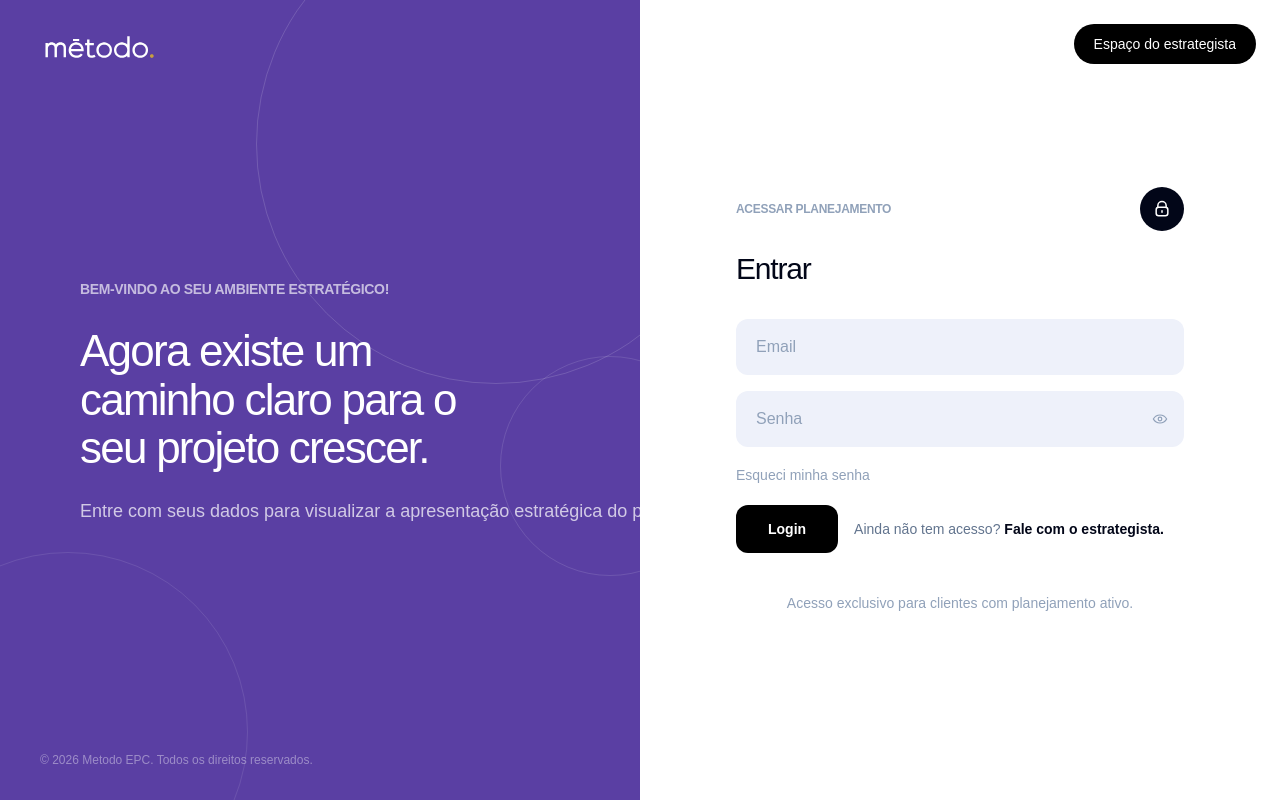
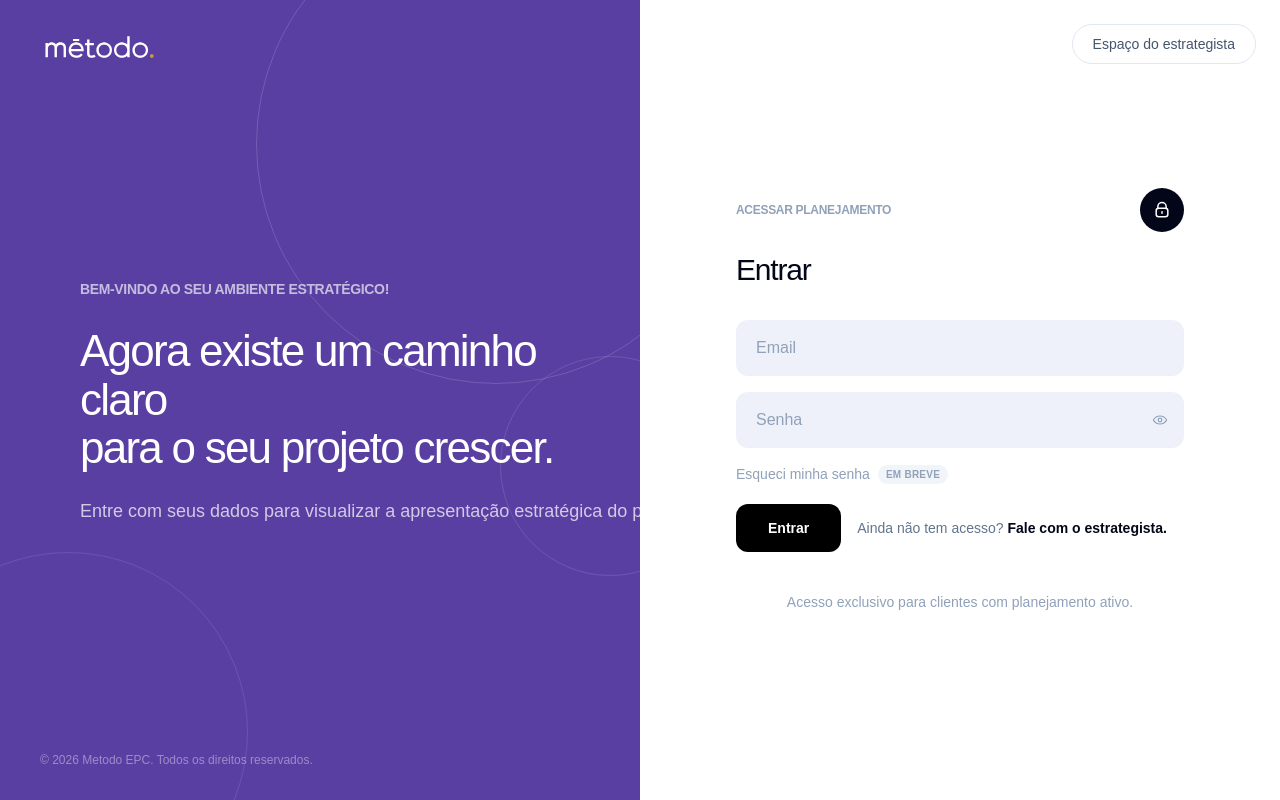
Before and after one commit to rotevo-marketing/metodo-epc, a Next.js app: page / in a window 1280 px wide. Built offline with nearby package versions, Linux system fonts and the light colour scheme; no server answers.

Commit message:
Ajusta headline da página de login

```diff
--- a/src/app/page.tsx
+++ b/src/app/page.tsx
@@ -136,8 +136,8 @@ export default function HomePage() {
               Bem-vindo ao seu ambiente estratégico!
             </p>
 
-            <h1 className="mt-7 max-w-md text-4xl font-light leading-[1.1] tracking-[-0.04em] text-white xl:text-[2.75rem]">
-              Agora existe um caminho claro para o seu projeto crescer.
+            <h1 className="mt-7 max-w-2xl text-4xl font-light leading-[1.1] tracking-[-0.04em] text-white xl:text-[2.75rem]">
+              Agora existe um caminho claro<br />para o seu projeto crescer.
             </h1>
 
             <p className="mt-6 whitespace-nowrap text-lg leading-7 text-white/72">
@@ -156,7 +156,7 @@ export default function HomePage() {
       <div className="relative flex w-full flex-col items-center justify-center bg-white px-6 py-12 lg:w-1/2">
         <Link
           href="/estrategista/login"
-          className="absolute right-6 top-6 inline-flex h-10 items-center justify-center rounded-full bg-black px-5 text-sm font-medium text-white transition-colors duration-200 hover:bg-[#5A3FA3]"
+          className="absolute right-6 top-6 inline-flex h-10 items-center justify-center rounded-full border border-slate-200 bg-white px-5 text-sm font-medium text-slate-600 transition-colors duration-200 hover:border-slate-300 hover:bg-slate-50"
         >
           Espaço do estrategista
         </Link>
@@ -207,6 +207,7 @@ export default function HomePage() {
               </button>
             </div>
 
+            <div className="flex items-center gap-2">
               <button
                 type="button"
                 className="cursor-default text-sm text-slate-400"
@@ -214,6 +215,10 @@ export default function HomePage() {
               >
                 Esqueci minha senha
               </button>
+              <span className="rounded-full bg-slate-100 px-2 py-0.5 text-[10px] font-semibold uppercase tracking-wide text-slate-400">
+                em breve
+              </span>
+            </div>
 
             {errorMessage && (
               <p className="rounded-xl bg-red-50 px-4 py-3 text-sm font-medium text-red-700">
@@ -227,7 +232,7 @@ export default function HomePage() {
                 disabled={isLoading}
                 className="inline-flex h-12 cursor-pointer items-center justify-center rounded-xl bg-black px-8 text-sm font-semibold text-white transition-colors duration-200 hover:bg-[#5A3FA3] disabled:cursor-not-allowed disabled:opacity-60"
               >
-                {isLoading ? "Entrando..." : "Login"}
+                {isLoading ? "Entrando..." : "Entrar"}
               </button>
 
               <p className="text-sm text-slate-500">
```
Lines whose indentation alone changed are shown as unchanged.
